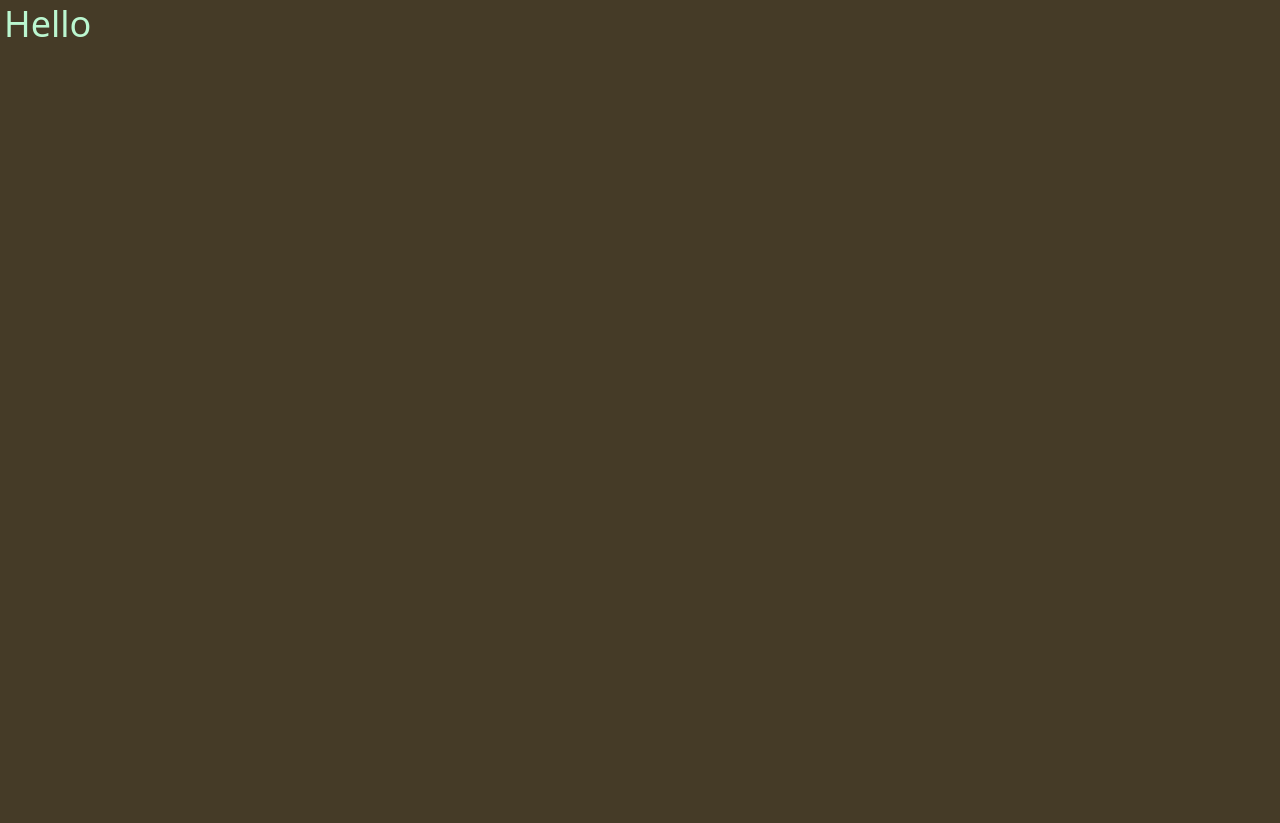
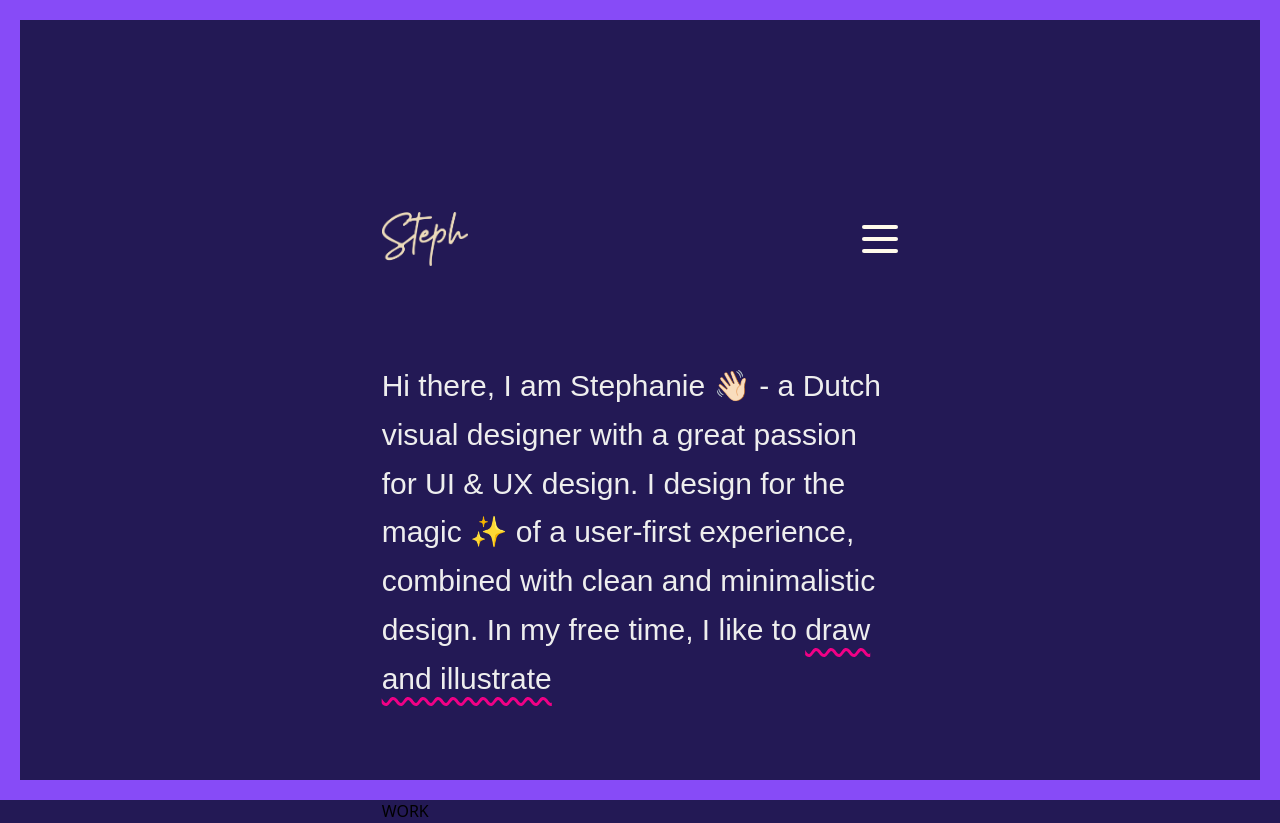
Before and after one commit to BlearyButton/portfolio, a website built with Vite: page index.html in a window 1280 px wide. Before the commit the page ends 800 px from the top, so only its background shows below. Built offline with nearby package versions, Linux system fonts and the light colour scheme.

Commit message:
hero added

```diff
--- a/index.html
+++ b/index.html
@@ -2,14 +2,29 @@
 <html lang="en">
   <head>
     <meta charset="UTF-8" />
+    <link rel="stylesheet" href="/customstyles.css" />
     <link rel="icon" type="image/svg+xml" href="/vite.svg" />
     <meta name="viewport" content="width=device-width, initial-scale=1.0" />
     <title>Vite App</title>
   </head>
-  <body class="border border-4 border-borderbeige bg-darkbeige">
-    <div class="text-green-200 text-4xl">
-      Hello
+  <body class="h-screen border border-borderpurple bg-backgroundpurple border-16">
+    <div class="flex flex-col justify-center w-5/12 mx-auto mt-48">
+      <div class="flex flex-row items-center justify-between">
+        <img src="about/Steph.png" class="w-2/12" />
+        <div class="space-y-2">
+          <span class="rounded-full block w-9 h-1 bg-amber-50"></span>
+          <span class="rounded-full block w-9 h-1 bg-amber-50"></span>
+          <span class="rounded-full block w-9 h-1 bg-amber-50"></span>
+        </div>
+      </div>
+      <div class="mt-24 text-3xl text-textcolor font-poppins leading-relaxed ">Hi there, I am Stephanie 👋🏻 - a Dutch visual designer with a great passion for UI & UX design. I design for the magic ✨ of a user-first experience, combined with clean and minimalistic design. In my free time, I like to <a href="#" class="underline_wavy">draw and illustrate </a></div>
+
+      <div class="mt-24">
+        WORK
+      </div>
+
     </div>
+
     <script type="module" src="/main.js"></script>
   </body>
 </html>
--- /dev/null
+++ b/public/customstyles.css
@@ -0,0 +1,12 @@
+.underline_wavy {
+    text-decoration-line: underline;
+    text-decoration-style: wavy;
+    text-underline-offset: 8px;
+    text-decoration-color: #f10086;
+	transition: color 0.5s;
+}
+
+.underline_wavy:hover {
+    color: #f10086;
+    text-underline-offset: 10px;
+}
--- a/tailwind.config.cjs
+++ b/tailwind.config.cjs
@@ -10,9 +10,13 @@ module.exports = {
         'poppins': ['Poppins', 'sans-serif']
       },
       colors: {
-        'darkbeige': '#453b27',
-        'borderbeige': '#453b27',
+        'backgroundpurple': '#231955',
+        'borderpurple': '#874bf7',
+        'textcolor': '#eee',
       },
+      borderWidth: {
+        '16': '20px',
+      }
     }
   },
   plugins: [],
```
Also changed, not shown: about/Steph.png (added).
